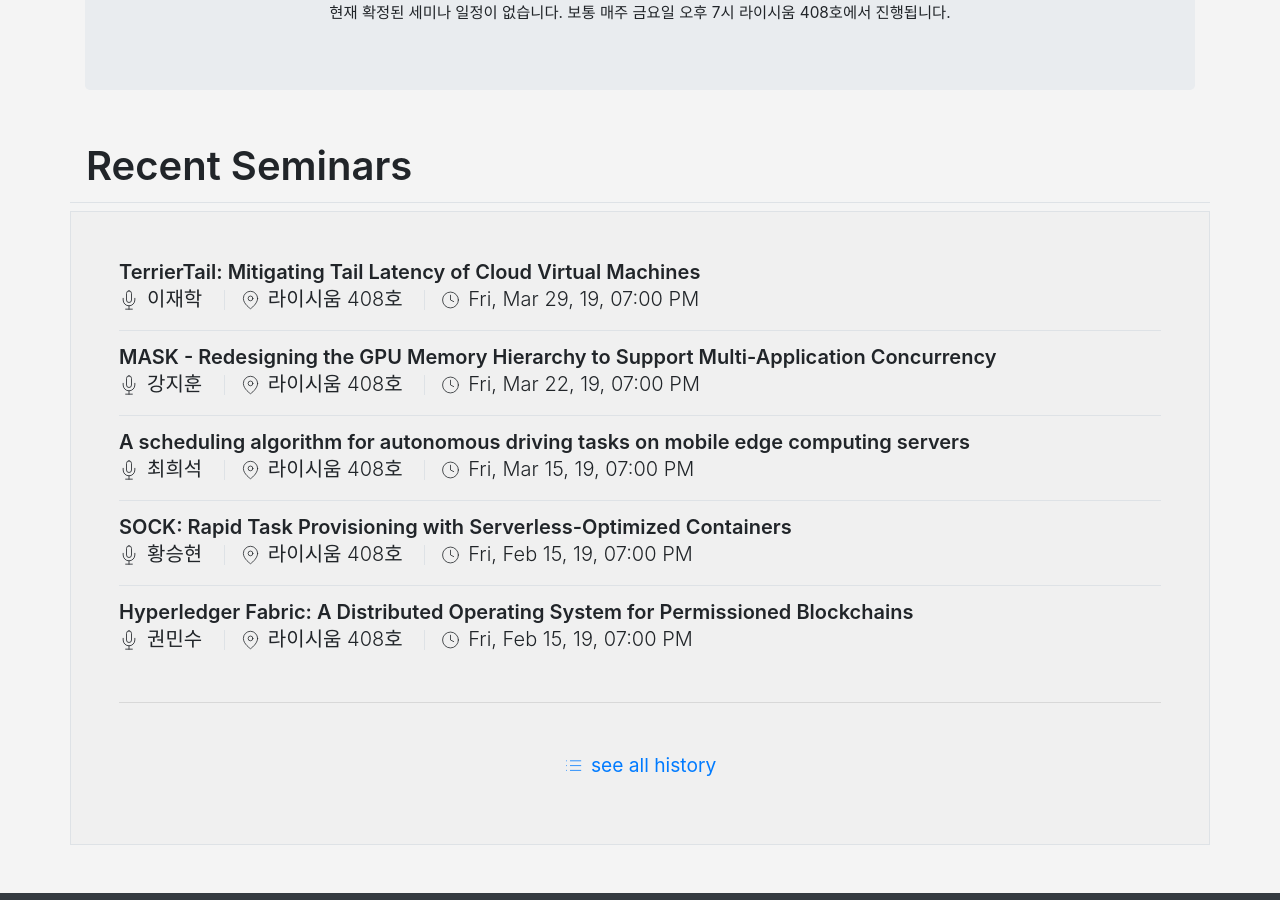
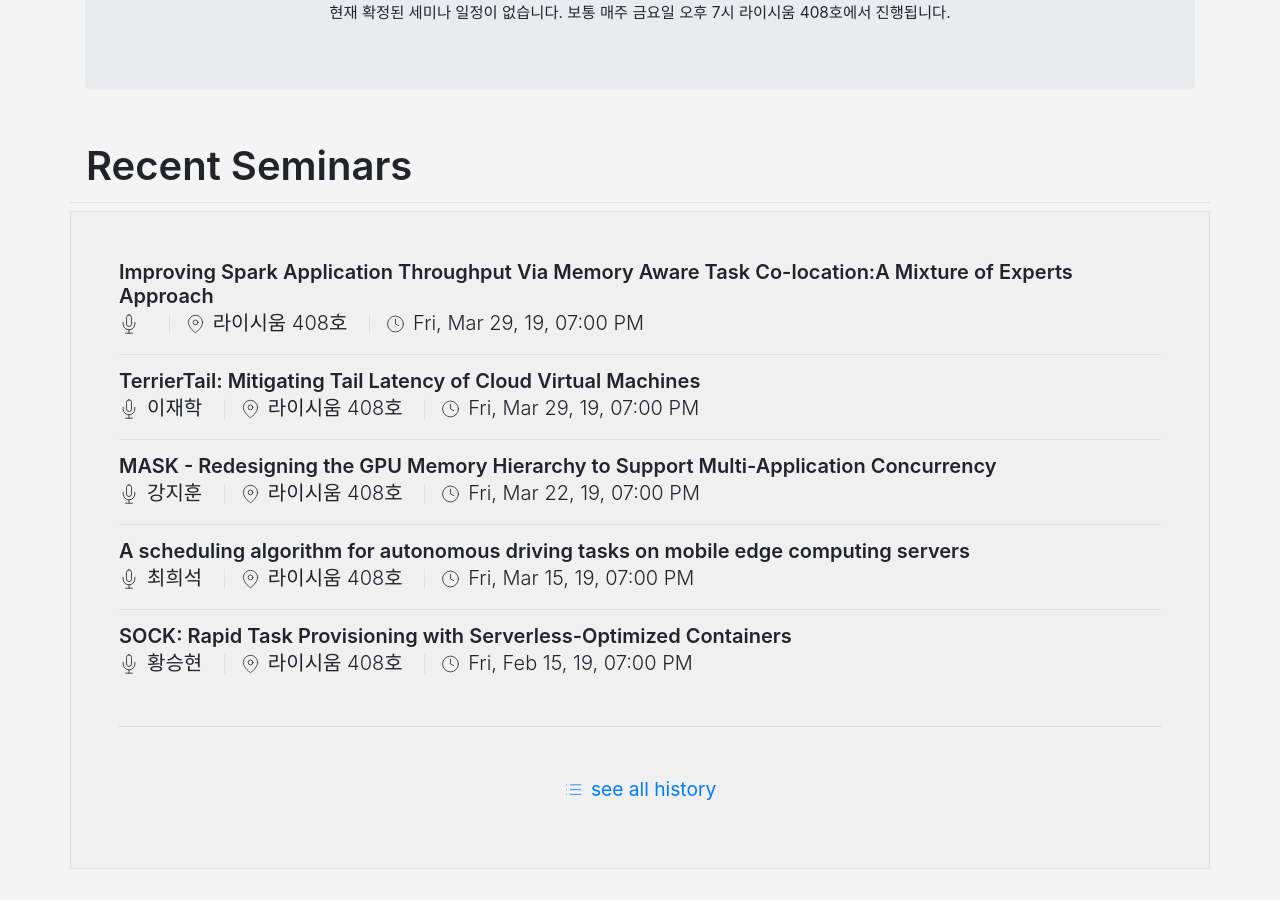
Before and after one commit to KU-Cloud/ku-cloud.github.io, a Jekyll site: the page built from seminar.html, in a window 1280 px wide and 900 px high, scrolled down 371 px. Built offline with Jekyll 4.4.1, drawn with Linux system fonts in a browser that asks for light colours.

Commit message:
Update seminars.yaml

```diff
--- a/_data/seminars.yaml
+++ b/_data/seminars.yaml
@@ -551,3 +551,7 @@
   date: 2019-03-29T19:00:00.000+0900
   speacker: 이재학
   location: 라이시움 408호
+- title: 'Improving Spark Application Throughput Via Memory Aware Task Co-location:A Mixture of Experts Approach'
+  date: 2019-03-29T19:00:00.000+0900
+  speacker:
+  location: 라이시움 408호
```
